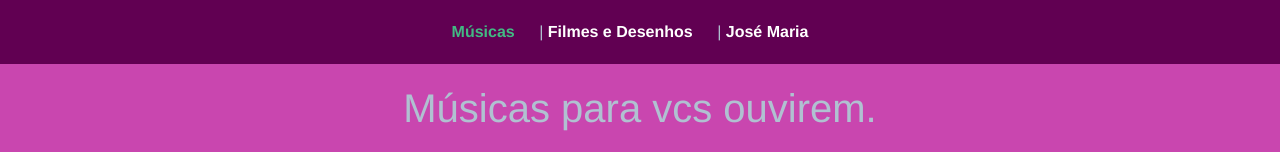
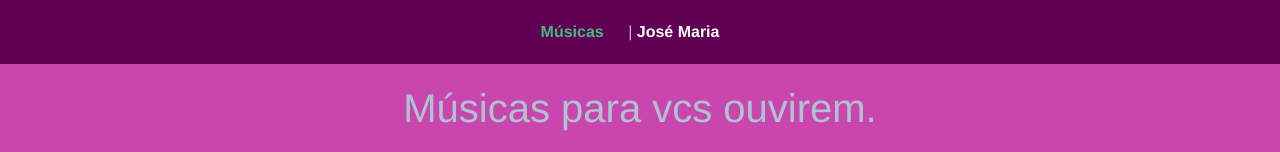
Before and after one commit to Michael-A-Barbosa/SistemaSophia, a Vue app: page / in a window 1280 px wide. Shown: the top 152 px of the page. Built offline with nearby package versions, Linux system fonts and the light colour scheme.

Commit message:
retirar a aba de filmes para ajuste

```diff
--- a/src/App.vue
+++ b/src/App.vue
@@ -1,7 +1,7 @@
 <template>
   <nav>
     <router-link to="/">Músicas</router-link> |
-    <router-link to="/filmes">Filmes e Desenhos</router-link> |
+    <!-- <router-link to="/filmes">Filmes e Desenhos</router-link> | -->
     <router-link to="/pai">José Maria</router-link>
   </nav>
   <router-view/>
```
